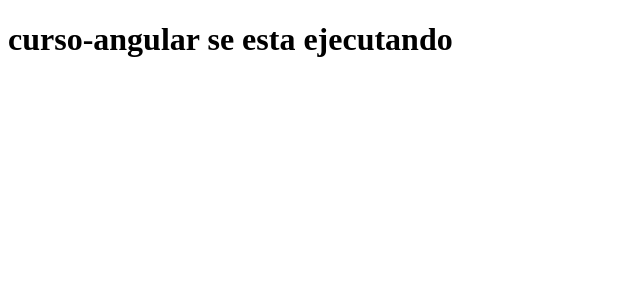
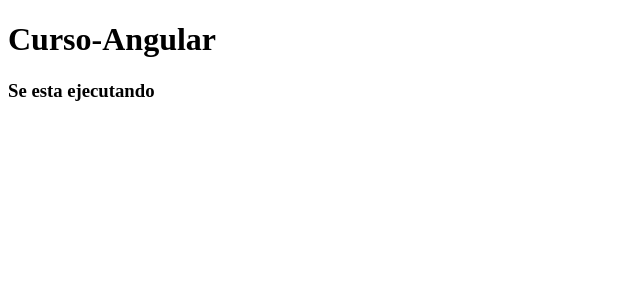
Before and after one commit to Markosgt7/Curso_angular_2023, an Angular app: page / in a window 1280 px wide. Shown: the top 300 px of the page, without its empty margins (0-640 px from the left). Built offline with nearby package versions, Linux system fonts and the light colour scheme.

Commit message:
cambiso en title y description

```diff
--- a/src/app/app.component.html
+++ b/src/app/app.component.html
@@ -1 +1,2 @@
-<h1>{{title}} se esta ejecutando</h1>
+<h1>{{title}} </h1>
+<h3>{{description}}</h3>
--- a/src/app/app.component.ts
+++ b/src/app/app.component.ts
@@ -6,5 +6,6 @@
   styleUrls: ['./app.component.css']
 })
 export class AppComponent {
-  title = 'curso-angular';
+  title = 'Curso-Angular';
+  description = 'Se esta ejecutando'
 }
```
